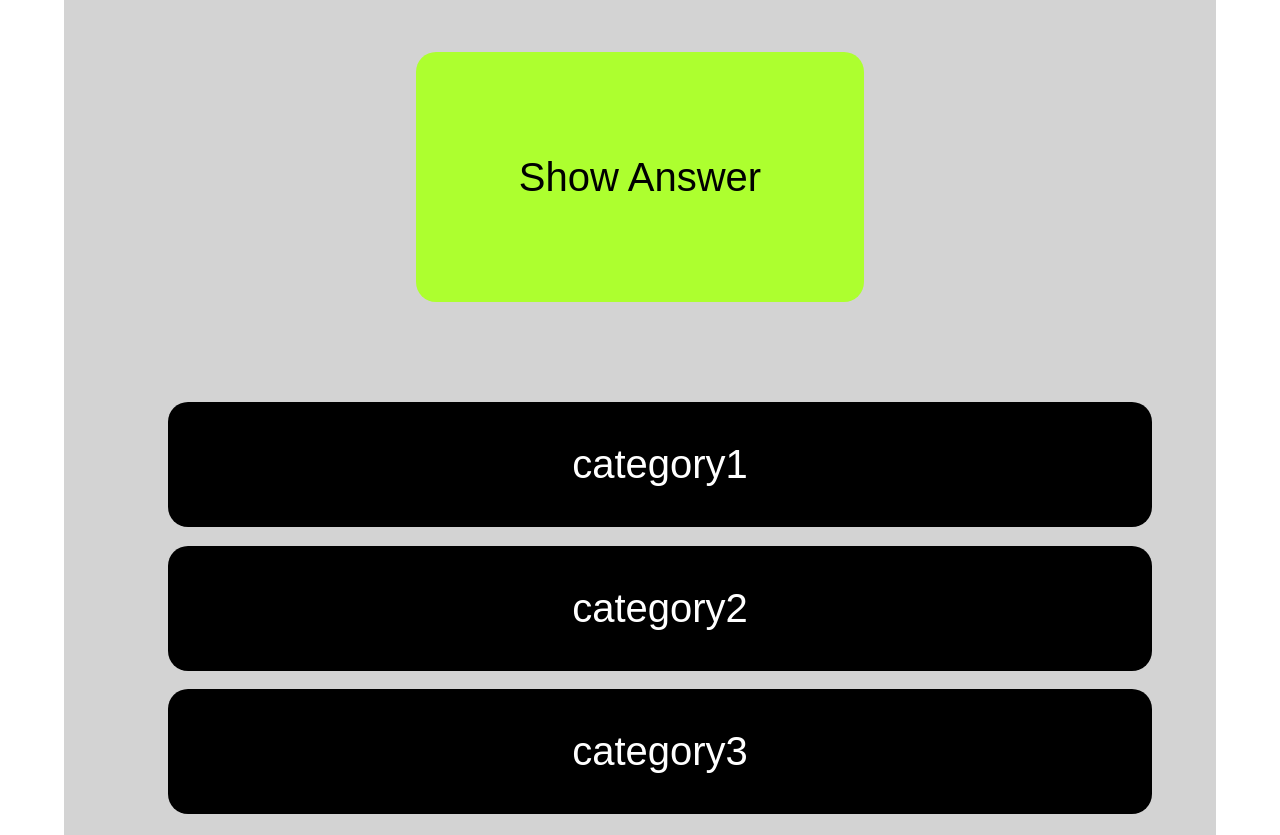
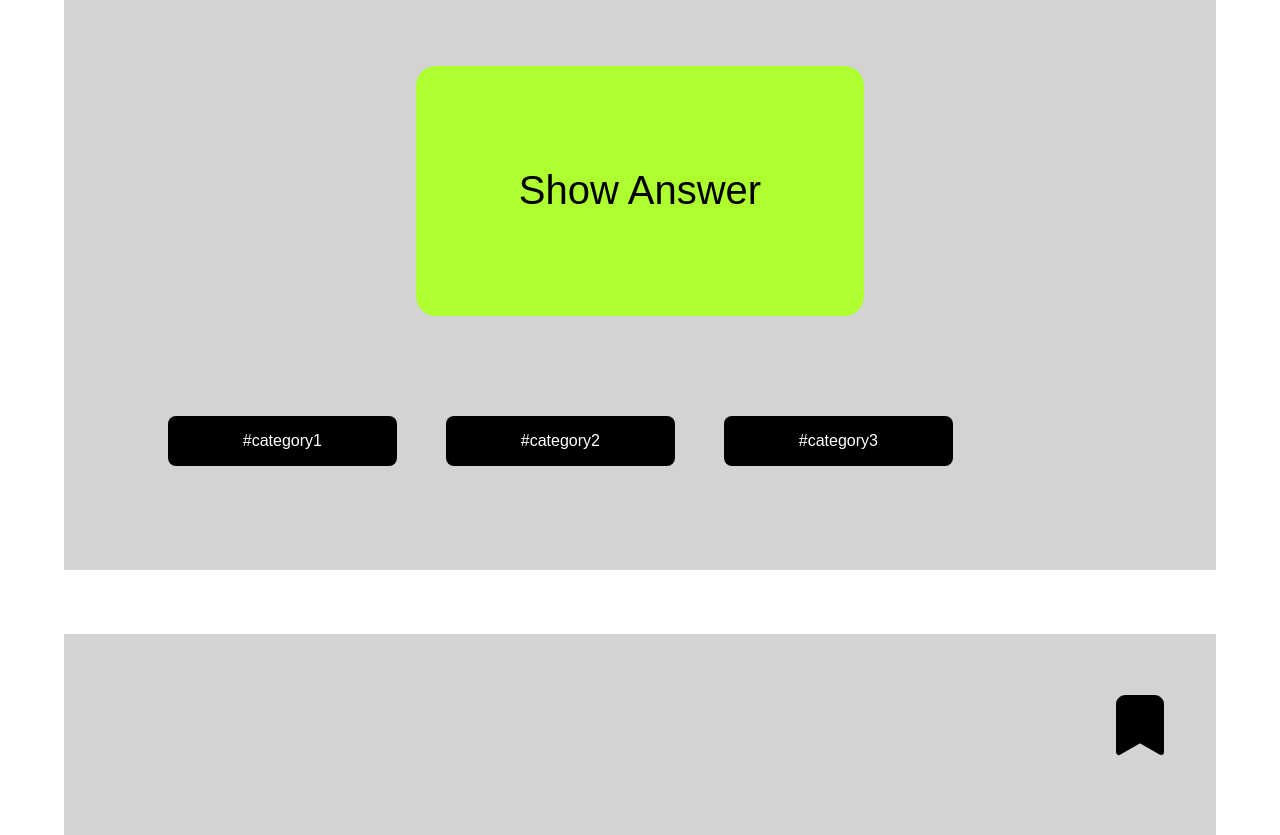
Before and after one commit to denoerss/recap1_quiz-app, a plain HTML site: page index.html in a window 1280 px wide. Shown: the part 661-1496 px from the top of the page. Drawn offline with Linux system fonts and the light colour scheme.

Commit message:
Rearrange categories

```diff
--- a/css/styles.css
+++ b/css/styles.css
@@ -6,7 +6,7 @@ body {
 /* title */
 .main-title {
   text-align: center;
-  font-size: 9.5em;
+  font-size: 10em;
   background-color: greenyellow;
   margin: 0;
   padding: 0.3em;
@@ -48,12 +48,14 @@ body {
 
 .card__button-answer {
   text-decoration: none;
+  font-size: 1em;
   color: black;
   background-color: greenyellow;
   display: table;
   margin: 1em auto 2.5em auto;
   padding: 10%;
   border-radius: 0.5em;
+  border: 0;
 }
 
 .card__button-answer:hover {
@@ -62,17 +64,17 @@ body {
 
 .card__categories {
   list-style: none;
-  display: grid;
-  grid-row: 3;
+  display: flex;
   flex-wrap: wrap;
   gap: 5%;
-  margin-bottom: 2em;
   color: white;
 }
 
 .card__tag {
   background-color: black;
+  font-size: 0.4em;
   padding: 1em;
+  width: 20%;
   border-radius: 0.5em;
   cursor: pointer;
   text-align: center;
--- a/index.html
+++ b/index.html
@@ -17,11 +17,11 @@
             alt="bookmark"
         /></a>
         <p class="card__question">Question 1</p>
-        <a class="card__button-answer" href="#">Show Answer</a>
+        <button class="card__button-answer" onclick="">Show Answer</button>
         <ul class="card__categories">
-          <li class="card__tag">category1</li>
-          <li class="card__tag">category2</li>
-          <li class="card__tag">category3</li>
+          <li class="card__tag">#category1</li>
+          <li class="card__tag">#category2</li>
+          <li class="card__tag">#category3</li>
         </ul>
       </article>
       <article class="card --2">
@@ -29,11 +29,11 @@
           ><img src="./assets/bookmark_active.svg" alt="bookmark"
         /></a>
         <p class="card__question">Question 2</p>
-        <a class="card__button-answer" href="#">Show Answer</a>
+        <button class="card__button-answer" onclick="">Show Answer</button>
         <ul class="card__categories">
-          <li class="card__tag">category1</li>
-          <li class="card__tag">category2</li>
-          <li class="card__tag">category3</li>
+          <li class="card__tag">#category1</li>
+          <li class="card__tag">#category2</li>
+          <li class="card__tag">#category3</li>
         </ul>
       </article>
       <article class="card --3">
@@ -43,9 +43,9 @@
         <p class="card__question">Question 3</p>
         <a class="card__button-answer" href="#">Show Answer</a>
         <ul class="card__categories">
-          <li class="card__tag">category1</li>
-          <li class="card__tag">category2</li>
-          <li class="card__tag">category3</li>
+          <li class="card__tag">#category1</li>
+          <li class="card__tag">#category2</li>
+          <li class="card__tag">#category3</li>
         </ul>
       </article>
       <article class="card --4">
@@ -55,9 +55,9 @@
         <p class="card__question">Question 4</p>
         <a class="card__button-answer" href="#">Show Answer</a>
         <ul class="card__categories">
-          <li class="card__tag">category1</li>
-          <li class="card__tag">category2</li>
-          <li class="card__tag">category3</li>
+          <li class="card__tag">#category1</li>
+          <li class="card__tag">#category2</li>
+          <li class="card__tag">#category3</li>
         </ul>
       </article>
       <article class="card --5">
@@ -67,9 +67,9 @@
         <p class="card__question">Question 5</p>
         <a class="card__button-answer" href="#">Show Answer</a>
         <ul class="card__categories">
-          <li class="card__tag">category1</li>
-          <li class="card__tag">category2</li>
-          <li class="card__tag">category3</li>
+          <li class="card__tag">#category1</li>
+          <li class="card__tag">#category2</li>
+          <li class="card__tag">#category3</li>
         </ul>
       </article>
     </section>
```
